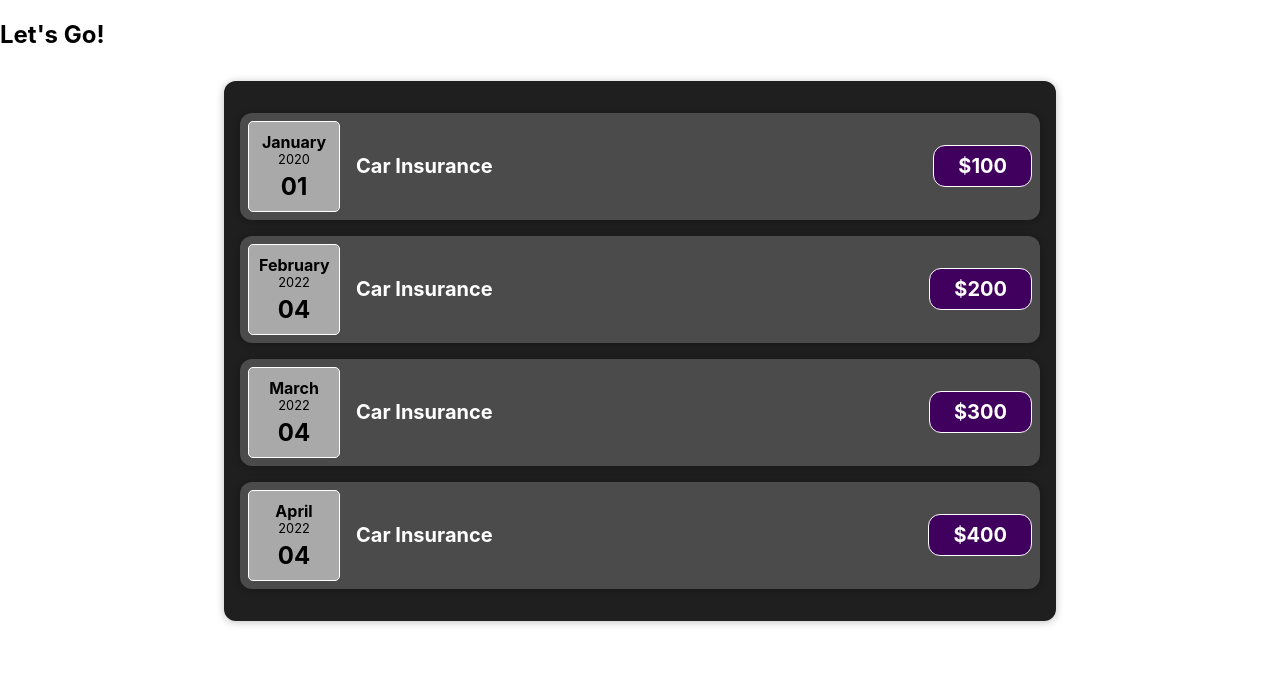
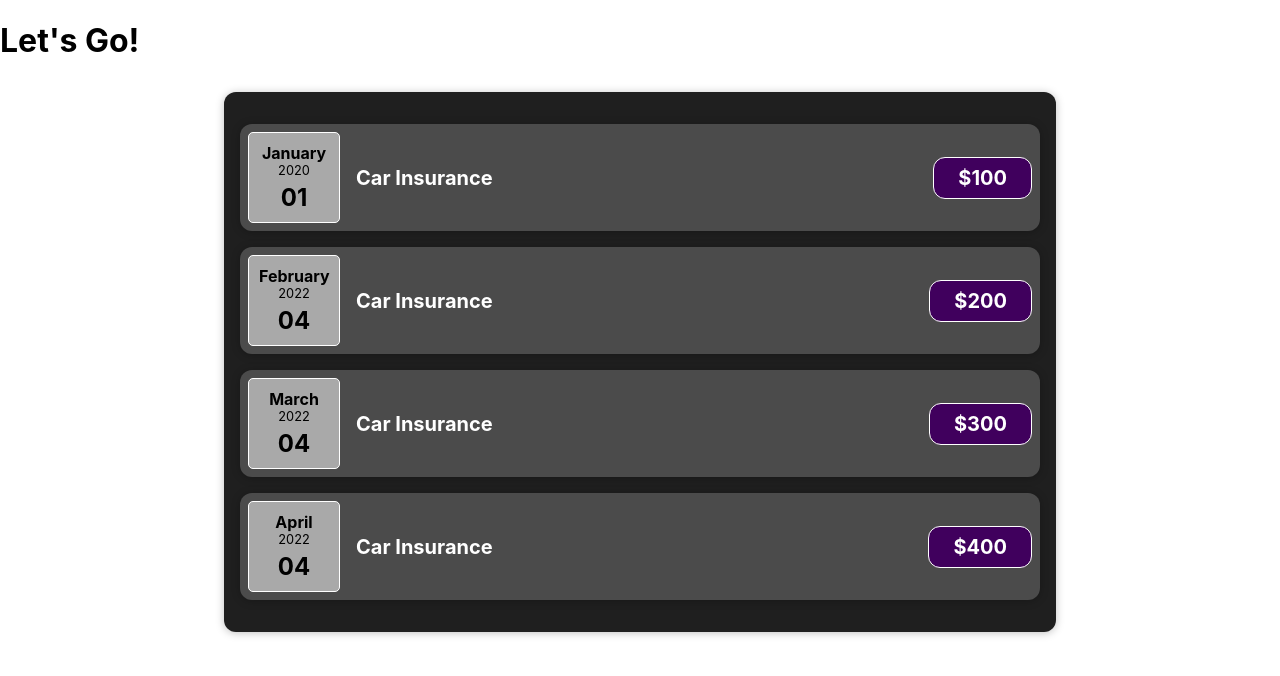
Before and after one commit to ken888686/food-order, a React (Create React App) app: page / in a window 1280 px wide. Shown: the top 676 px of the page. Built offline with nearby package versions, Linux system fonts and the light colour scheme.

Commit message:
organizing components files

```diff
--- a/src/App.js
+++ b/src/App.js
@@ -1,5 +1,4 @@
-import React from 'react';
-import Expenses from './components/Expenses';
+import Expenses from './components/Expenses/Expenses';
 
 function App() {
   const expenses = [
@@ -31,18 +30,11 @@ function App() {
 
   const testTitle = 'Let\'s Go!';
 
-  // return (
-  //   <div className="App">
-  //     <h1>{testTitle}</h1>
-  //     <Expenses expenses={expenses} />
-  //   </div>
-  // );
-
-  return React.createElement(
-    'div',
-    { className: 'App' },
-    React.createElement('h2', {}, testTitle),
-    React.createElement(Expenses, { expenses }),
+  return (
+    <div className="App">
+      <h1>{testTitle}</h1>
+      <Expenses expenses={expenses} />
+    </div>
   );
 }
 
--- a/src/components/Expenseitem.js
+++ b/src/components/Expenses/ExpenseItem.js
@@ -1,6 +1,6 @@
 import ExpenseDate from './ExpenseDate';
-import Card from './Card';
-import './ExpenseItem.css';
+import Card from '../UI/Card';
+import './ExpenseItem.scss';
 
 export default function ExpenseItem(props) {
   const { title, amount, date } = props;
--- a/src/index.css
+++ /dev/null
@@ -1,13 +0,0 @@
-body {
-  margin: 0;
-  font-family: -apple-system, BlinkMacSystemFont, 'Segoe UI', 'Roboto', 'Oxygen',
-    'Ubuntu', 'Cantarell', 'Fira Sans', 'Droid Sans', 'Helvetica Neue',
-    sans-serif;
-  -webkit-font-smoothing: antialiased;
-  -moz-osx-font-smoothing: grayscale;
-}
-
-code {
-  font-family: source-code-pro, Menlo, Monaco, Consolas, 'Courier New',
-    monospace;
-}
--- a/src/index.js
+++ b/src/index.js
@@ -1,6 +1,6 @@
 import React from 'react';
 import ReactDOM from 'react-dom/client';
-import './index.css';
+import './index.scss';
 import App from './App';
 import reportWebVitals from './reportWebVitals';
 
--- /dev/null
+++ b/src/index.scss
@@ -0,0 +1,11 @@
+body {
+  margin: 0;
+  font-family: -apple-system, BlinkMacSystemFont, "Segoe UI", "Roboto", "Oxygen", "Ubuntu", "Cantarell", "Fira Sans",
+    "Droid Sans", "Helvetica Neue", sans-serif;
+  -webkit-font-smoothing: antialiased;
+  -moz-osx-font-smoothing: grayscale;
+}
+
+code {
+  font-family: source-code-pro, Menlo, Monaco, Consolas, "Courier New", monospace;
+}
```
Also changed, not shown: src/components/Expenses/ExpenseDate.js (renamed from src/components/ExpenseDate.js), src/components/Expenses/ExpenseDate.scss (renamed from src/components/ExpenseDate.scss), src/components/Expenses/ExpenseItem.scss (renamed from src/components/ExpenseItem.css), src/components/Expenses/Expenses.js (renamed from src/components/Expenses.js), src/components/Expenses/Expenses.scss (renamed from src/components/Expenses.scss), src/components/UI/Card.js (renamed from src/components/Card.js), src/components/UI/Card.scss (renamed from src/components/Card.scss).
